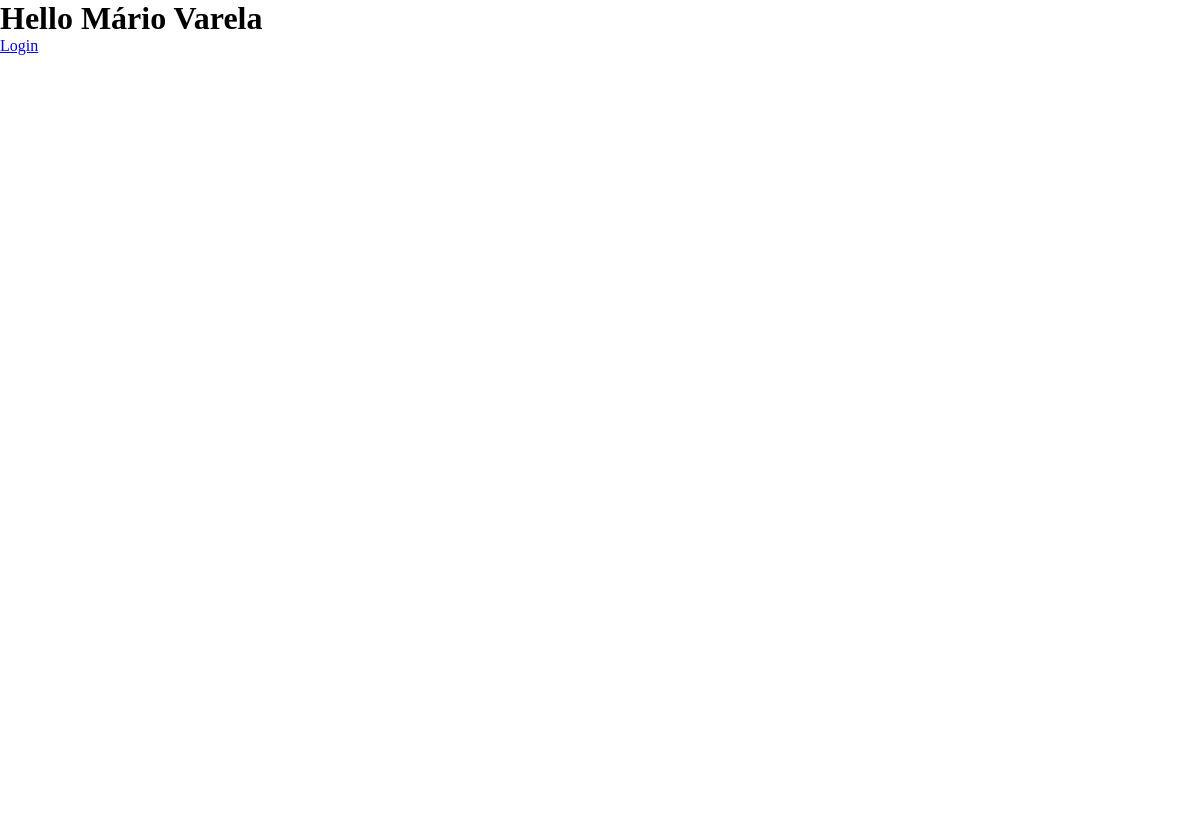
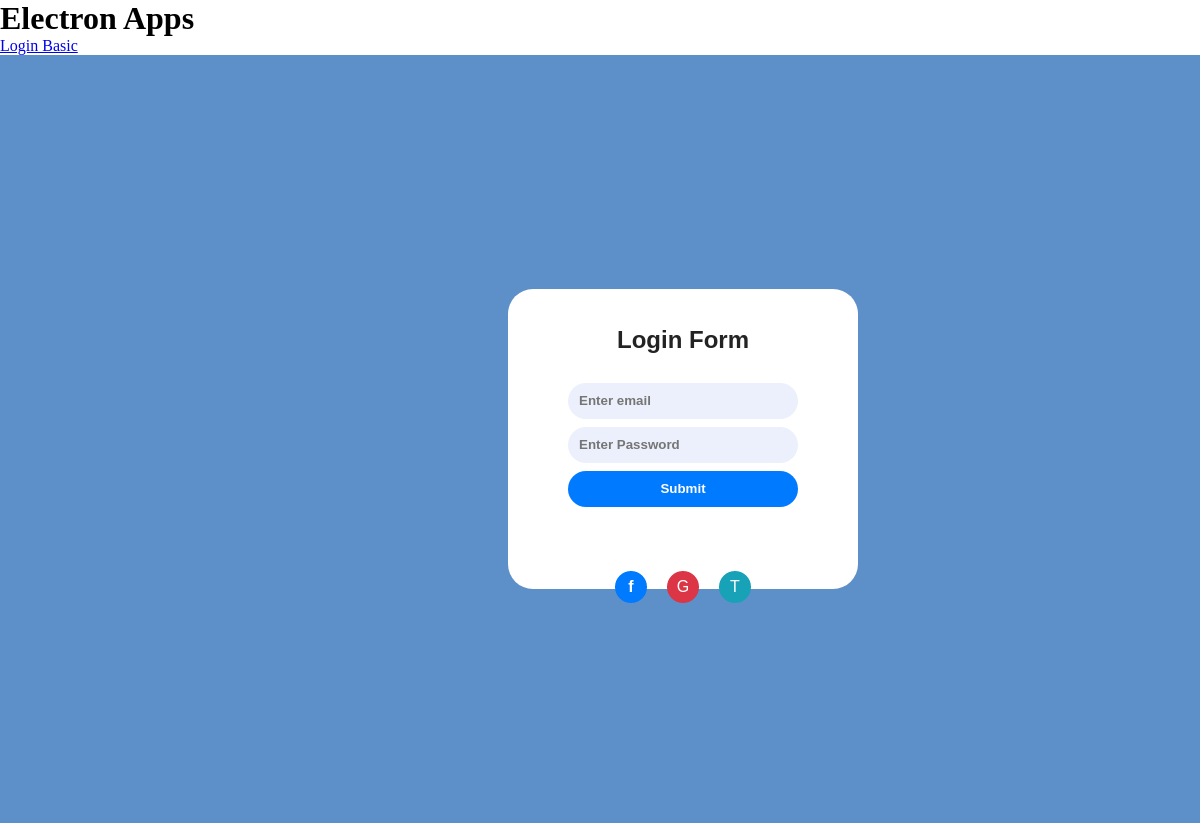
Before and after one commit to mariovarela99/Login-Electron-js, an Electron app: page index.html in a window 800 px wide. Shown: the top 827 px of the page, 1200 px wide, since content can reach past the window. Before the commit the page ends 800 px from the top, so only its background shows below. Drawn offline with Linux system fonts and the light colour scheme.

Commit message:
:art: Aprimorando apresentation dos elementos

```diff
--- a/index.html
+++ b/index.html
@@ -15,9 +15,16 @@
     <title>Mário varela</title>
   </head>
   <body>
-    <h1>Hello Mário Varela</h1>
+    <h1>Electron Apps</h1>
 
-    <a href="./pages/login/index.html"> Login </a>
+    <section class="main">
+      <div>
+        <a href="./pages/login/index.html">
+          <span> Login Basic</span>
+          <img src="./assets/result/login v0.1.png" alt="Login Basic" />
+        </a>
+      </div>
+    </section>
 
     <script src="./renderer.js"></script>
   </body>
```
